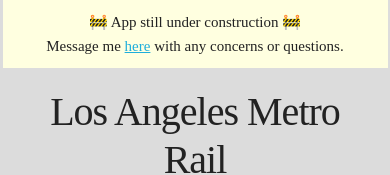
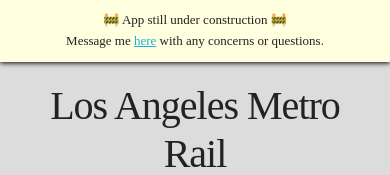
Before and after one commit to glrangel/la-metro-predictions, a React (Create React App) app: page / in a window 390 px wide. Shown: the top 175 px of the page. Built offline with nearby package versions, Linux system fonts and the light colour scheme; no server answers; a web font is replaced by a local one.

Commit message:
Fix mobile width issue and update construction banner

```diff
--- a/src/App.css
+++ b/src/App.css
@@ -14,8 +14,9 @@
 }
 .underConstruction{
   background-color: lightyellow;
-  width: 110%;
-  padding: 10px 0;
+  width: 100%;
+  padding: 10px 20px;
+  box-shadow: 0px 1px 5px  black;
 }
 .underConstruction h6{
   margin: 0;
--- a/src/App.js
+++ b/src/App.js
@@ -130,8 +130,8 @@
     return (
       <div className="App">
         <div className="underConstruction">
-          <h6>🚧 App still under construction 🚧</h6>
-          <h6>Message me <a target="_blank" href="https://www.gabriel-rangel.com/contact">here</a> with any concerns or questions.</h6>
+          <h6 style={{"font-size":"1.3rem"}}>🚧 App still under construction 🚧</h6>
+          <h6 style={{"font-size":"1.3rem"}}>Message me <a target="_blank" href="https://www.gabriel-rangel.com/contact">here</a> with any concerns or questions.</h6>
         </div>
         <h1>Los Angeles Metro Rail</h1>
         <form className="formContainer">
```
